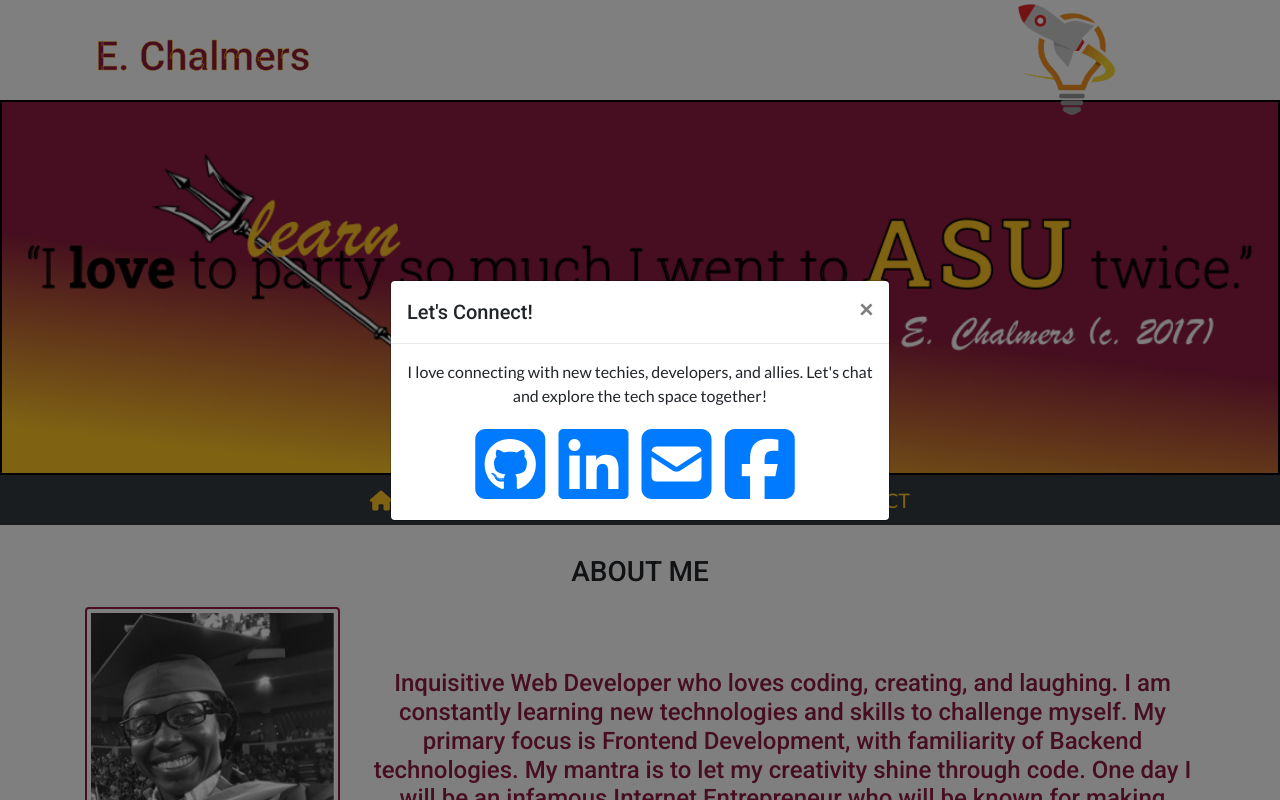
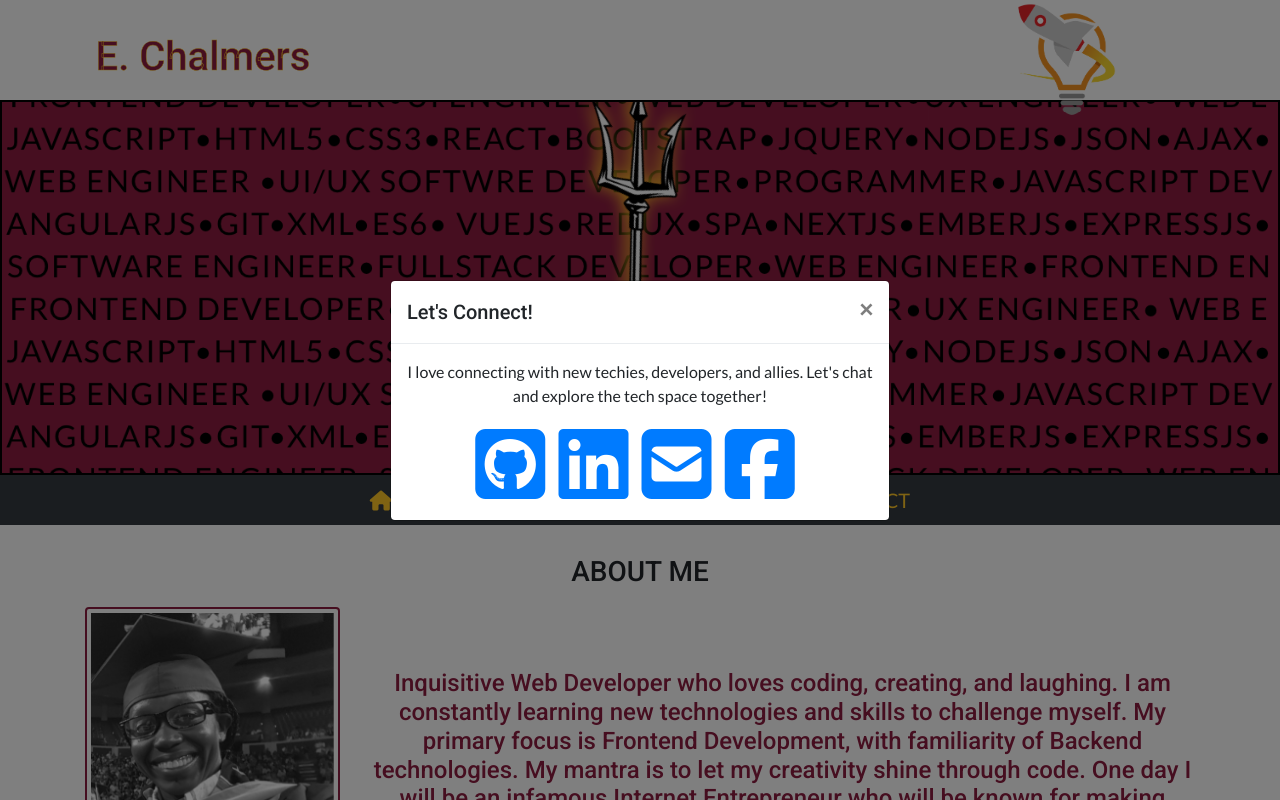
Before and after one commit to earvcode/asu-portfolio, a plain HTML site: page index.html in a window 1280 px wide. Shown: the top 800 px of the page. Drawn offline with nearby package versions, Linux system fonts and the light colour scheme.

Commit message:
modifying the banner

```diff
--- a/assets/styles/style.css
+++ b/assets/styles/style.css
@@ -43,7 +43,7 @@ a:hover {
 
 /*----- JUMBOTRON STYLES -------- */
 #banner{
-    background: url('../images/mainBanner2.png') no-repeat center center;
+    background: url('../images/asu102020banner.png') no-repeat center center;
     background-color: #fff;
     border: #000 2px solid;
     background-size: 100%;
```
Also changed, not shown: assets/images/asu102020banner.png (added), 1 other file.
